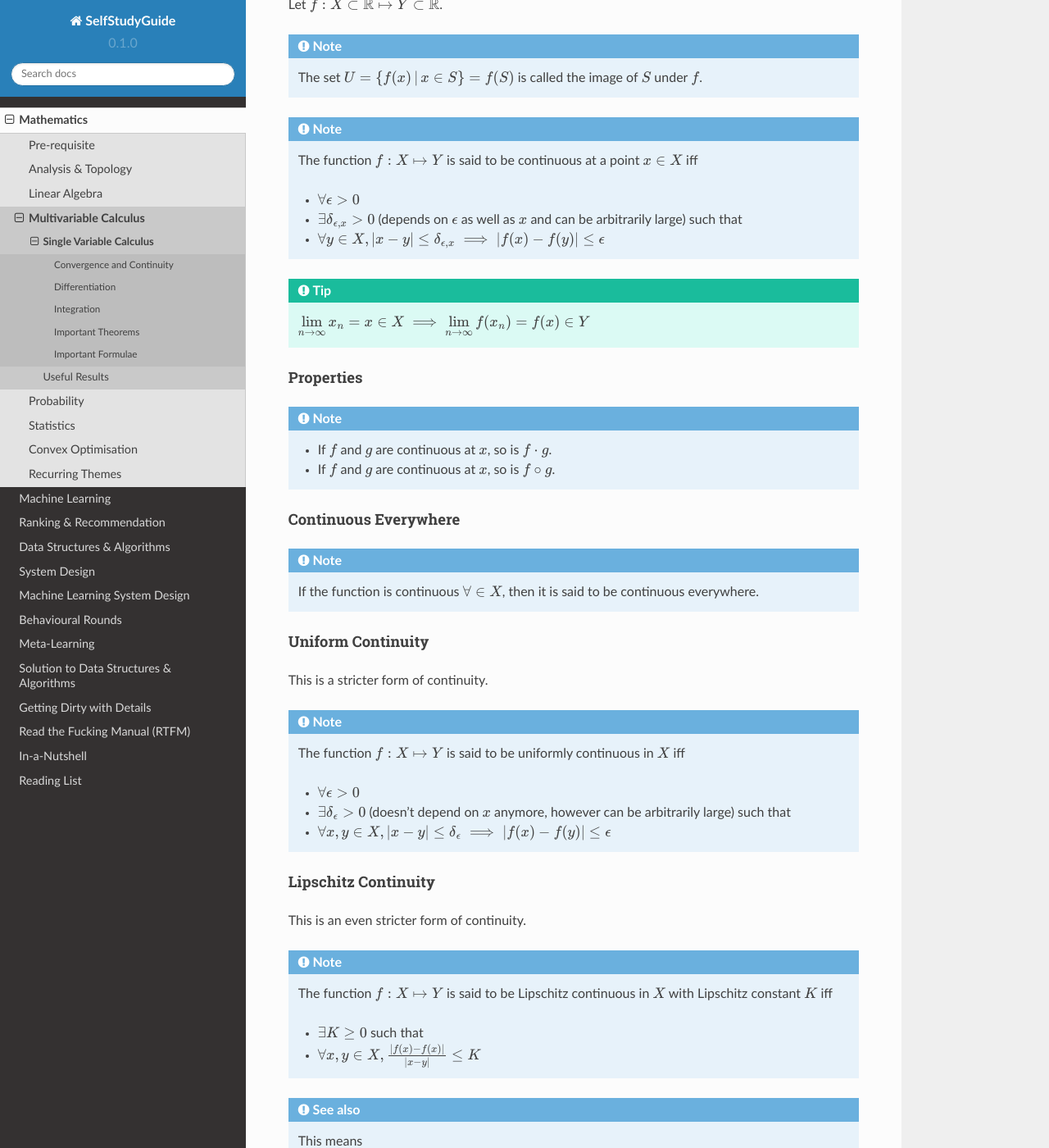
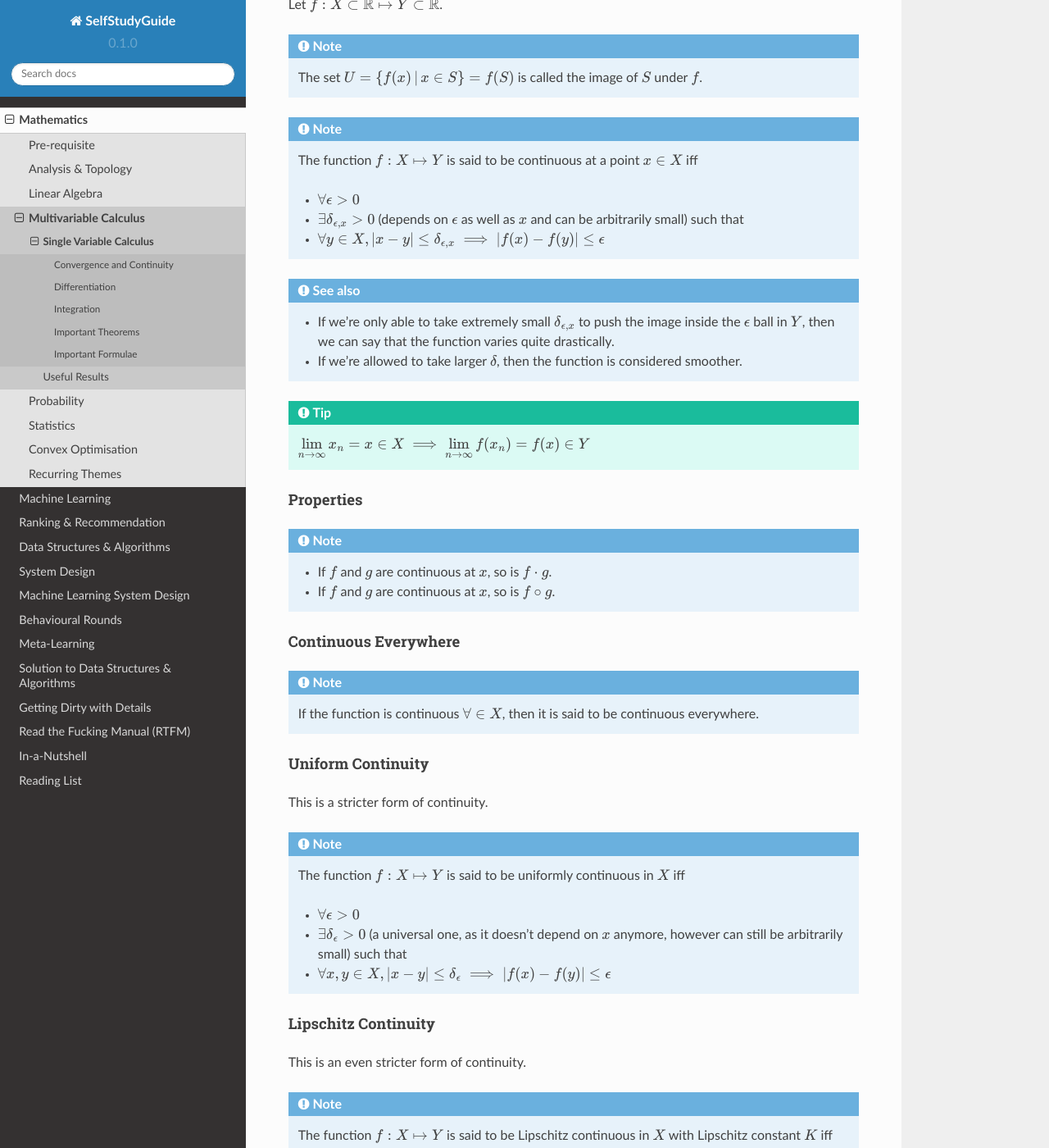
Before and after one commit to uselesstechjunks/leetcode, a Sphinx documentation site: the page built from docs/source/math/calc3/calc1.rst, in a window 1280 px wide and 1400 px high, scrolled down 1119 px. Shown: the whole window at 82% size. Built offline with Sphinx 7.4.7 and the Read the Docs theme 2.0.0, drawn with Linux system fonts in a browser that asks for light colours; some of the changed text lies outside the part shown.

Commit message:
Update calc1.rst

```diff
--- a/docs/source/math/calc3/calc1.rst
+++ b/docs/source/math/calc3/calc1.rst
@@ -46,8 +46,12 @@ Let :math:`f:X\subset\mathbb{R}\mapsto Y\subset\mathbb{R}`.
 	The function :math:`f:X\mapsto Y` is said to be continuous at a point :math:`x\in X` iff
 
 	* :math:`\forall\epsilon > 0`
-	* :math:`\exists\delta_{\epsilon, x} > 0` (depends on :math:`\epsilon` as well as :math:`x` and can be arbitrarily large) such that
+	* :math:`\exists\delta_{\epsilon, x} > 0` (depends on :math:`\epsilon` as well as :math:`x` and can be arbitrarily small) such that
 	* :math:`\forall y\in X, |x-y|\leq\delta_{\epsilon, x}\implies |f(x)-f(y)|\leq\epsilon`
+
+.. seealso::
+	* If we're only able to take extremely small :math:`\delta_{\epsilon, x}` to push the image inside the :math:`\epsilon` ball in :math:`Y`, then we can say that the function varies quite drastically.
+	* If we're allowed to take larger :math:`\delta`, then the function is considered smoother.
 
 .. tip::
 	:math:`\lim\limits_{n\to\infty} x_n=x\in X\implies \lim\limits_{n\to\infty} f(x_n)=f(x)\in Y`
@@ -71,7 +75,7 @@ This is a stricter form of continuity.
 	The function :math:`f:X\mapsto Y` is said to be uniformly continuous in :math:`X` iff
 
 	* :math:`\forall\epsilon > 0`
-	* :math:`\exists\delta_\epsilon > 0` (doesn't depend on :math:`x` anymore, however can be arbitrarily large) such that
+	* :math:`\exists\delta_\epsilon > 0` (a universal one, as it doesn't depend on :math:`x` anymore, however can still be arbitrarily small) such that
 	* :math:`\forall x, y\in X, |x-y|\leq\delta_\epsilon\implies |f(x)-f(y)|\leq\epsilon`
 
 Lipschitz Continuity
@@ -88,7 +92,7 @@ This is an even stricter form of continuity.
 	This means
 
 	* :math:`\forall\epsilon > 0`
-	* we can choose :math:`0<\delta\leq \epsilon/K` (don't even have to be arbitrarily large this time) such that
+	* we can choose :math:`\delta=\epsilon/K` (able to take larger values now) such that
 	* :math:`\forall x, y\in X, |x-y|\leq\delta\implies |f(x)-f(y)|\leq\epsilon`
 
 ****************************************************************
```
Also changed, not shown: other parts of docs/source/math/calc3/calc1.rst (+4 -0 lines).
